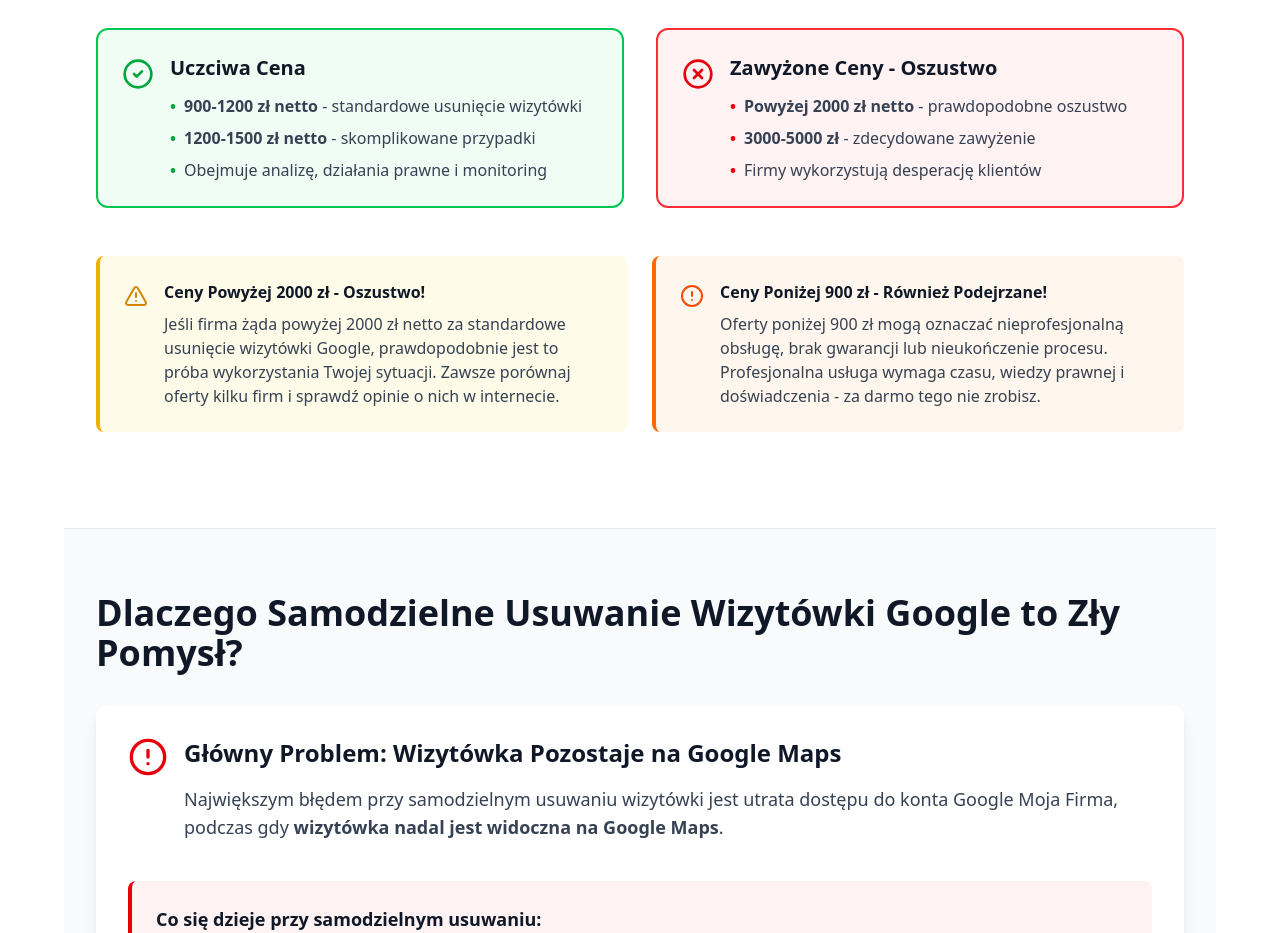
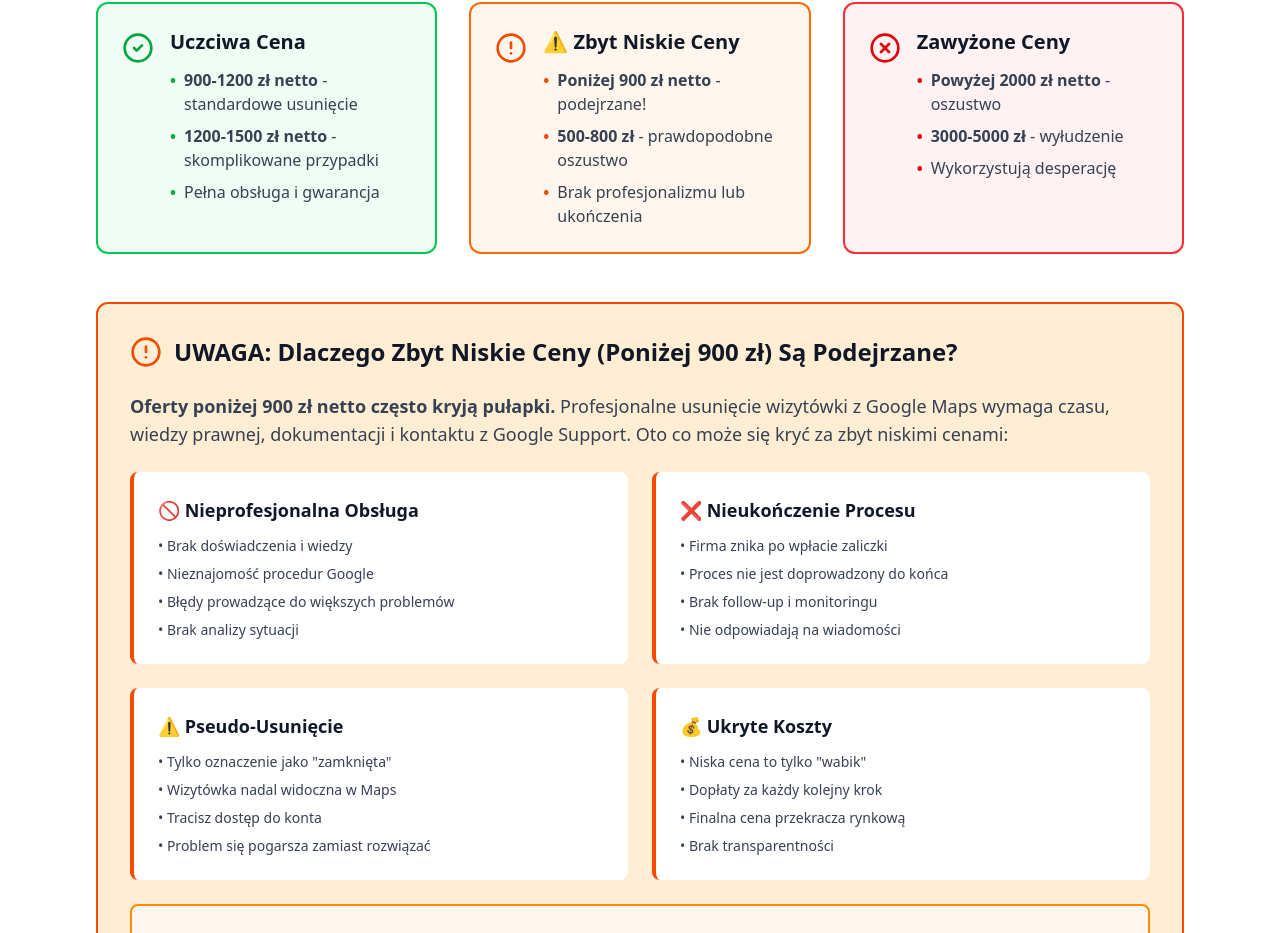
Before and after one commit to DarGrz/opinieon, a Next.js app: page /usuwanie-wizytowki-google-cena in a window 1280 px wide. Shown: the part 861-1794 px from the top of the page. Built offline with nearby package versions, Linux system fonts and the light colour scheme.

Commit message:
Wzmocnienie ostrzeżeń przed zbyt niskimi cenami (<900 zł) w artykule o usuwaniu wizytówki Google

```diff
--- a/app/usuwanie-wizytowki-google-cena/page.tsx
+++ b/app/usuwanie-wizytowki-google-cena/page.tsx
@@ -5,8 +5,8 @@ import { HomeFooter } from '@/components/HomeFooter'
 
 export const metadata = {
   title: 'Usuwanie Wizytówki Google - Cena, Koszt i Realne Możliwości | OpinieOn',
-  description: 'Ile kosztuje usunięcie wizytówki Google? Realna cena to średnio od 900 zł netto. Wyższe kwoty to zwykle oszustwo. Samodzielne usuwanie kończy się brakiem dostępu, a wizytówka pozostaje na Google Maps.',
-  keywords: 'usuwanie wizytówki google cena, koszt usunięcia wizytówki google, ile kosztuje usunięcie wizytówki google maps, cena usuwania profilu google',
+  description: 'Ile kosztuje usunięcie wizytówki Google? Realna cena: 900-1500 zł netto. UWAGA: Oferty poniżej 900 zł i powyżej 2000 zł to oszustwo! Samodzielne usuwanie kończy się brakiem dostępu, a wizytówka pozostaje na Google Maps.',
+  keywords: 'usuwanie wizytówki google cena, koszt usunięcia wizytówki google, ile kosztuje usunięcie wizytówki google maps, cena usuwania profilu google, tania oferta usunięcia wizytówki',
 }
 
 export default function UsuwanieWizytowkiGoogleCenaPage() {
@@ -27,16 +27,16 @@ export default function UsuwanieWizytowkiGoogleCenaPage() {
             </h1>
             <div className="bg-blue-50 border-l-4 border-blue-600 p-6 rounded-lg max-w-3xl mx-auto mb-8">
               <p className="text-2xl font-bold text-gray-900 mb-2">
-                Realna cena: od 900 zł netto
+                Realna cena: 900-1500 zł netto
               </p>
               <p className="text-lg text-gray-700 mb-3">
-                Firmy oferujące usługę za więcej niż 1500-2000 zł netto zwykle zawyżają ceny.
-                Poznaj prawdziwy koszt usunięcia wizytówki z Google Maps.
+                To jedyna bezpieczna opcja. Ceny poniżej 900 zł i powyżej 2000 zł to oszustwo!
               </p>
-              <div className="flex items-start gap-2 text-sm text-gray-600 bg-white p-3 rounded-md">
+              <div className="flex items-start gap-2 text-sm text-gray-600 bg-orange-100 border border-orange-400 p-3 rounded-md">
                 <AlertCircle className="w-5 h-5 text-orange-600 flex-shrink-0 mt-0.5" />
                 <p>
-                  <strong>Uwaga:</strong> Oferty poniżej 900 zł również są podejrzane - mogą oznaczać oszustwo lub brak profesjonalizmu.
+                  <strong>⚠️ UWAGA:</strong> Oferty poniżej 900 zł są szczególnie niebezpieczne!
+                  Często kryją ukryte koszty, brak profesjonalizmu lub są czystym oszustwem.
                 </p>
               </div>
             </div>
@@ -50,7 +50,7 @@ export default function UsuwanieWizytowkiGoogleCenaPage() {
           Ile Kosztuje Usunięcie Wizytówki Google?
         </h2>
 
-        <div className="grid md:grid-cols-2 gap-8 mb-12">
+        <div className="grid md:grid-cols-3 gap-8 mb-12">
           <div className="bg-green-50 border-2 border-green-500 rounded-xl p-6">
             <div className="flex items-start gap-4">
               <CheckCircle2 className="w-8 h-8 text-green-600 flex-shrink-0 mt-1" />
@@ -59,7 +59,7 @@ export default function UsuwanieWizytowkiGoogleCenaPage() {
                 <ul className="space-y-2 text-gray-700">
                   <li className="flex items-start gap-2">
                     <span className="text-green-600 font-bold">•</span>
-                    <span><strong>900-1200 zł netto</strong> - standardowe usunięcie wizytówki</span>
+                    <span><strong>900-1200 zł netto</strong> - standardowe usunięcie</span>
                   </li>
                   <li className="flex items-start gap-2">
                     <span className="text-green-600 font-bold">•</span>
@@ -67,7 +67,30 @@ export default function UsuwanieWizytowkiGoogleCenaPage() {
                   </li>
                   <li className="flex items-start gap-2">
                     <span className="text-green-600 font-bold">•</span>
-                    <span>Obejmuje analizę, działania prawne i monitoring</span>
+                    <span>Pełna obsługa i gwarancja</span>
+                  </li>
+                </ul>
+              </div>
+            </div>
+          </div>
+
+          <div className="bg-orange-50 border-2 border-orange-500 rounded-xl p-6">
+            <div className="flex items-start gap-4">
+              <AlertCircle className="w-8 h-8 text-orange-600 flex-shrink-0 mt-1" />
+              <div>
+                <h3 className="text-xl font-bold text-gray-900 mb-3">⚠️ Zbyt Niskie Ceny</h3>
+                <ul className="space-y-2 text-gray-700">
+                  <li className="flex items-start gap-2">
+                    <span className="text-orange-600 font-bold">•</span>
+                    <span><strong>Poniżej 900 zł netto</strong> - podejrzane!</span>
+                  </li>
+                  <li className="flex items-start gap-2">
+                    <span className="text-orange-600 font-bold">•</span>
+                    <span><strong>500-800 zł</strong> - prawdopodobne oszustwo</span>
+                  </li>
+                  <li className="flex items-start gap-2">
+                    <span className="text-orange-600 font-bold">•</span>
+                    <span>Brak profesjonalizmu lub ukończenia</span>
                   </li>
                 </ul>
               </div>
@@ -78,23 +101,92 @@ export default function UsuwanieWizytowkiGoogleCenaPage() {
             <div className="flex items-start gap-4">
               <XCircle className="w-8 h-8 text-red-600 flex-shrink-0 mt-1" />
               <div>
-                <h3 className="text-xl font-bold text-gray-900 mb-3">Zawyżone Ceny - Oszustwo</h3>
+                <h3 className="text-xl font-bold text-gray-900 mb-3">Zawyżone Ceny</h3>
                 <ul className="space-y-2 text-gray-700">
                   <li className="flex items-start gap-2">
                     <span className="text-red-600 font-bold">•</span>
-                    <span><strong>Powyżej 2000 zł netto</strong> - prawdopodobne oszustwo</span>
+                    <span><strong>Powyżej 2000 zł netto</strong> - oszustwo</span>
                   </li>
                   <li className="flex items-start gap-2">
                     <span className="text-red-600 font-bold">•</span>
-                    <span><strong>3000-5000 zł</strong> - zdecydowane zawyżenie</span>
+                    <span><strong>3000-5000 zł</strong> - wyłudzenie</span>
                   </li>
                   <li className="flex items-start gap-2">
                     <span className="text-red-600 font-bold">•</span>
-                    <span>Firmy wykorzystują desperację klientów</span>
+                    <span>Wykorzystują desperację</span>
                   </li>
                 </ul>
               </div>
             </div>
+          </div>
+        </div>
+
+        <div className="bg-orange-100 border-2 border-orange-600 rounded-xl p-8 mb-8">
+          <h3 className="text-2xl font-bold text-gray-900 mb-6 flex items-center gap-3">
+            <AlertCircle className="w-8 h-8 text-orange-600" />
+            UWAGA: Dlaczego Zbyt Niskie Ceny (Poniżej 900 zł) Są Podejrzane?
+          </h3>
+
+          <div className="space-y-4 text-gray-700 mb-6">
+            <p className="text-lg">
+              <strong>Oferty poniżej 900 zł netto często kryją pułapki.</strong> Profesjonalne usunięcie wizytówki
+              z Google Maps wymaga czasu, wiedzy prawnej, dokumentacji i kontaktu z Google Support.
+              Oto co może się kryć za zbyt niskimi cenami:
+            </p>
+          </div>
+
+          <div className="grid md:grid-cols-2 gap-6">
+            <div className="bg-white rounded-lg p-6 border-l-4 border-orange-600">
+              <h4 className="font-bold text-gray-900 mb-3 text-lg">🚫 Nieprofesjonalna Obsługa</h4>
+              <ul className="space-y-2 text-gray-700 text-sm">
+                <li>• Brak doświadczenia i wiedzy</li>
+                <li>• Nieznajomość procedur Google</li>
+                <li>• Błędy prowadzące do większych problemów</li>
+                <li>• Brak analizy sytuacji</li>
+              </ul>
+            </div>
+
+            <div className="bg-white rounded-lg p-6 border-l-4 border-orange-600">
+              <h4 className="font-bold text-gray-900 mb-3 text-lg">❌ Nieukończenie Procesu</h4>
+              <ul className="space-y-2 text-gray-700 text-sm">
+                <li>• Firma znika po wpłacie zaliczki</li>
+                <li>• Proces nie jest doprowadzony do końca</li>
+                <li>• Brak follow-up i monitoringu</li>
+                <li>• Nie odpowiadają na wiadomości</li>
+              </ul>
+            </div>
+
+            <div className="bg-white rounded-lg p-6 border-l-4 border-orange-600">
+              <h4 className="font-bold text-gray-900 mb-3 text-lg">⚠️ Pseudo-Usunięcie</h4>
+              <ul className="space-y-2 text-gray-700 text-sm">
+                <li>• Tylko oznaczenie jako "zamknięta"</li>
+                <li>• Wizytówka nadal widoczna w Maps</li>
+                <li>• Tracisz dostęp do konta</li>
+                <li>• Problem się pogarsza zamiast rozwiązać</li>
+              </ul>
+            </div>
+
+            <div className="bg-white rounded-lg p-6 border-l-4 border-orange-600">
+              <h4 className="font-bold text-gray-900 mb-3 text-lg">💰 Ukryte Koszty</h4>
+              <ul className="space-y-2 text-gray-700 text-sm">
+                <li>• Niska cena to tylko "wabik"</li>
+                <li>• Dopłaty za każdy kolejny krok</li>
+                <li>• Finalna cena przekracza rynkową</li>
+                <li>• Brak transparentności</li>
+              </ul>
+            </div>
+          </div>
+
+          <div className="mt-6 bg-orange-50 p-6 rounded-lg border-2 border-orange-400">
+            <p className="text-gray-800 text-lg font-semibold mb-2">
+              🔍 Przykład: Oferta za 500 zł
+            </p>
+            <p className="text-gray-700">
+              Firma oferuje usunięcie wizytówki za 500 zł. Po wpłacie zaliczki okazuje się, że:
+              to tylko "wstępna analiza", faktyczne usunięcie kosztuje dodatkowo 800 zł,
+              "priorytetowe traktowanie" to kolejne 400 zł, a "gwarancja" jeszcze 300 zł.
+              <strong> Razem: 2000 zł - czyli więcej niż uczciwa cena!</strong>
+            </p>
           </div>
         </div>
 
@@ -103,24 +195,23 @@ export default function UsuwanieWizytowkiGoogleCenaPage() {
             <div className="flex items-start gap-4">
               <AlertTriangle className="w-6 h-6 text-yellow-600 flex-shrink-0 mt-1" />
               <div>
-                <h4 className="font-bold text-gray-900 mb-2">Ceny Powyżej 2000 zł - Oszustwo!</h4>
+                <h4 className="font-bold text-gray-900 mb-2">Ceny Powyżej 2000 zł - Również Oszustwo!</h4>
                 <p className="text-gray-700">
                   Jeśli firma żąda powyżej 2000 zł netto za standardowe usunięcie wizytówki Google,
-                  prawdopodobnie jest to próba wykorzystania Twojej sytuacji. Zawsze porównaj oferty
-                  kilku firm i sprawdź opinie o nich w internecie.
+                  to zawyżanie ceny. Standardowy zakres prac to 900-1500 zł netto maksymalnie.
                 </p>
               </div>
             </div>
           </div>
 
-          <div className="bg-orange-50 border-l-4 border-orange-500 p-6 rounded-lg">
+          <div className="bg-green-50 border-l-4 border-green-500 p-6 rounded-lg">
             <div className="flex items-start gap-4">
-              <AlertCircle className="w-6 h-6 text-orange-600 flex-shrink-0 mt-1" />
+              <CheckCircle2 className="w-6 h-6 text-green-600 flex-shrink-0 mt-1" />
               <div>
-                <h4 className="font-bold text-gray-900 mb-2">Ceny Poniżej 900 zł - Również Podejrzane!</h4>
+                <h4 className="font-bold text-gray-900 mb-2">Złoty Środek: 900-1500 zł</h4>
                 <p className="text-gray-700">
-                  Oferty poniżej 900 zł mogą oznaczać nieprofesjonalną obsługę, brak gwarancji lub nieukończenie procesu.
-                  Profesjonalna usługa wymaga czasu, wiedzy prawnej i doświadczenia - za darmo tego nie zrobisz.
+                  Realna, uczciwa cena za profesjonalną usługę usunięcia wizytówki Google Maps.
+                  Wszystko poniżej lub powyżej tego przedziału powinno budzić Twoją czujność.
                 </p>
               </div>
             </div>
@@ -430,20 +521,56 @@ export default function UsuwanieWizytowkiGoogleCenaPage() {
             <h3 className="text-xl font-bold text-gray-900 mb-4">
               Znalazłem ofertę za 500 zł. Czy to dobra okazja?
             </h3>
+            <p className="text-gray-700 mb-4">
+              <strong>NIE! To bardzo podejrzana oferta i prawdopodobnie oszustwo.</strong> Ceny poniżej 900 zł
+              są nierealnie niskie i prawie zawsze oznaczają jeden z poniższych scenariuszy:
+            </p>
+            <div className="bg-red-50 border-l-4 border-red-600 p-4 rounded mb-4">
+              <ul className="space-y-3 text-gray-700">
+                <li className="flex items-start gap-2">
+                  <span className="text-red-600 font-bold">1.</span>
+                  <span><strong>Nieprofesjonalna obsługa</strong> - firma nie ma wiedzy ani doświadczenia,
+                  przez co Twoja sytuacja może się pogorszyć</span>
+                </li>
+                <li className="flex items-start gap-2">
+                  <span className="text-red-600 font-bold">2.</span>
+                  <span><strong>Ukryte koszty</strong> - niska cena to tylko "wabik", faktyczna cena
+                  ujawni się dopiero po wpłacie zaliczki (dopłaty za każdy krok)</span>
+                </li>
+                <li className="flex items-start gap-2">
+                  <span className="text-red-600 font-bold">3.</span>
+                  <span><strong>Nieukończenie procesu</strong> - firma weźmie pieniądze i zniknie,
+                  lub nie dokończy pracy pozostawiając Cię z większym problemem</span>
+                </li>
+                <li className="flex items-start gap-2">
+                  <span className="text-red-600 font-bold">4.</span>
+                  <span><strong>Pseudo-usunięcie</strong> - tylko oznaczą wizytówkę jako "zamknięta"
+                  zamiast faktycznie ją usunąć, tracisz dostęp a wizytówka pozostaje</span>
+                </li>
+                <li className="flex items-start gap-2">
+                  <span className="text-red-600 font-bold">5.</span>
+                  <span><strong>Czysty scam</strong> - firma zabierze pieniądze i w ogóle nie zrobi
+                  nic, a potem przestanie odpowiadać na wiadomości</span>
+                </li>
+              </ul>
+            </div>
             <p className="text-gray-700 mb-3">
-              <strong>NIE. To bardzo podejrzana oferta.</strong> Ceny poniżej 900 zł zwykle oznaczają:
+              <strong>Przykład realny:</strong> Klient znalazł ofertę za 450 zł. Po wpłacie okazało się że:
             </p>
             <ul className="space-y-2 text-gray-700 ml-6 mb-4">
-              <li>• <strong>Nieprofesjonalną obsługę</strong> - brak wiedzy i doświadczenia</li>
-              <li>• <strong>Brak gwarancji</strong> - usługa może nie zostać zrealizowana</li>
-              <li>• <strong>Nieukończenie procesu</strong> - firma znika po wpłacie zaliczki</li>
-              <li>• <strong>Pseudo-usunięcie</strong> - tylko oznaczenie jako "zamknięta" bez faktycznego usunięcia</li>
-              <li>• <strong>Oszustwo</strong> - wzięcie pieniędzy bez świadczenia usługi</li>
+              <li>• 450 zł = tylko "wstępna analiza i konsultacja"</li>
+              <li>• 700 zł = dopłata za "faktyczne rozpoczęcie procesu"</li>
+              <li>• 500 zł = "ekspresowa realizacja w 7 dni"</li>
+              <li>• 350 zł = "gwarancja usunięcia"</li>
+              <li><strong>RAZEM: 2000 zł!</strong> Czyli więcej niż uczciwa rynkowa cena.</li>
             </ul>
-            <p className="text-gray-700">
-              Profesjonalne usunięcie wizytówki wymaga czasu, wiedzy prawnej, dokumentacji i kontaktu z Google.
-              <strong>Realna minimalna cena to 900 zł netto.</strong> Niższe stawki są nierzeczywiste.
-            </p>
+            <div className="bg-green-50 border-l-4 border-green-600 p-4 rounded">
+              <p className="text-gray-700">
+                <strong>✓ Bezpieczny wybór:</strong> Profesjonalne usunięcie wizytówki Google Maps kosztuje
+                <strong> 900-1500 zł netto</strong>. To realna minimalna cena za rzetelną usługę.
+                Wszystko poniżej tej kwoty jest nierealnie tanie i powinno budzić Twoją czujność.
+              </p>
+            </div>
           </div>
 
           <div className="bg-white rounded-xl shadow-md p-8">
@@ -567,25 +694,49 @@ export default function UsuwanieWizytowkiGoogleCenaPage() {
       <section className="max-w-6xl mx-auto px-6 lg:px-8 py-16 bg-gray-50">
         <div className="bg-white rounded-xl shadow-lg p-8">
           <h2 className="text-2xl font-bold text-gray-900 mb-6">
-            Podsumowanie - Kluczowe Informacje
+            Podsumowanie - Kluczowe Informacje o Cenie
           </h2>
           <div className="grid md:grid-cols-3 gap-6 mb-6">
             <div className="text-center p-6 bg-blue-50 rounded-lg">
               <DollarSign className="w-12 h-12 text-blue-600 mx-auto mb-3" />
-              <div className="text-3xl font-bold text-gray-900 mb-2">900-1200 zł</div>
-              <div className="text-gray-600">Uczciwa cena netto za standardowe usunięcie</div>
+              <div className="text-3xl font-bold text-gray-900 mb-2">900-1500 zł</div>
+              <div className="text-gray-600">Uczciwa cena netto - jedyna bezpieczna opcja</div>
+            </div>
+            <div className="text-center p-6 bg-orange-50 rounded-lg border-2 border-orange-500">
+              <AlertCircle className="w-12 h-12 text-orange-600 mx-auto mb-3" />
+              <div className="text-3xl font-bold text-gray-900 mb-2">&lt;900 zł</div>
+              <div className="text-gray-600 font-semibold">Zbyt niska cena - oszustwo lub brak profesjonalizmu!</div>
             </div>
             <div className="text-center p-6 bg-red-50 rounded-lg">
               <XCircle className="w-12 h-12 text-red-600 mx-auto mb-3" />
               <div className="text-3xl font-bold text-gray-900 mb-2">&gt;2000 zł</div>
-              <div className="text-gray-600">Zawyżona cena - prawdopodobne oszustwo</div>
-            </div>
-            <div className="text-center p-6 bg-orange-50 rounded-lg">
-              <Clock className="w-12 h-12 text-orange-600 mx-auto mb-3" />
-              <div className="text-3xl font-bold text-gray-900 mb-2">14-30 dni</div>
-              <div className="text-gray-600">Czas potrzebny na profesjonalne usunięcie</div>
+              <div className="text-gray-600">Zawyżona cena - wykorzystanie desperacji</div>
             </div>
           </div>
+
+          <div className="bg-orange-100 border-2 border-orange-600 rounded-lg p-6 mb-6">
+            <h3 className="font-bold text-gray-900 mb-3 text-lg flex items-center gap-2">
+              <AlertCircle className="w-6 h-6 text-orange-600" />
+              NAJWAŻNIEJSZE: Unikaj Zbyt Niskich Cen!
+            </h3>
+            <div className="space-y-3 text-gray-700">
+              <p>
+                <strong>Oferty poniżej 900 zł to pułapka!</strong> Firmy oferujące takie ceny zazwyczaj:
+              </p>
+              <ul className="space-y-2 ml-6">
+                <li>• ❌ Nie mają wiedzy i doświadczenia (pogorszysz swoją sytuację)</li>
+                <li>• 💰 Stosują ukryte koszty (finalna cena przekroczy 2000 zł)</li>
+                <li>• 🚫 Nie ukończą procesu (zabiorą pieniądze i znikną)</li>
+                <li>• ⚠️ Zrobią pseudo-usunięcie (tracisz dostęp, wizytówka zostaje)</li>
+                <li>• 🎯 To scam (żadnej usługi, tylko kradzież pieniędzy)</li>
+              </ul>
+              <p className="font-semibold text-orange-800 mt-4">
+                Profesjonalna usługa nie może kosztować mniej niż 900 zł - wymaga czasu specjalisty,
+                wiedzy prawnej, dokumentacji i kontaktu z Google!
+              </p>
+            </div>
+          </div>
+
           <div className="grid md:grid-cols-2 gap-4 mb-8">
             <div className="p-4 bg-red-50 border-l-4 border-red-600 rounded-lg">
               <h3 className="font-bold text-gray-900 mb-2 flex items-center gap-2">
@@ -602,10 +753,11 @@ export default function UsuwanieWizytowkiGoogleCenaPage() {
                 Ceny poniżej 900 zł = Podejrzane
               </h3>
               <p className="text-gray-700 text-sm">
-                Zbyt niskie ceny oznaczają brak profesjonalizmu lub nieukończenie usługi.
+                Zbyt niskie ceny oznaczają brak profesjonalizmu, ukryte koszty lub nieukończenie usługi.
               </p>
             </div>
           </div>
+
           <div className="mt-8 p-6 bg-red-50 border-l-4 border-red-600 rounded-lg">
             <h3 className="font-bold text-gray-900 mb-3 text-lg">
               ⚠️ NIE próbuj usuwać wizytówki samodzielnie!
```
Also changed, not shown: app/usuwanie-wizytowki-google-polecana-firma/page.tsx (+24 -24 lines).
